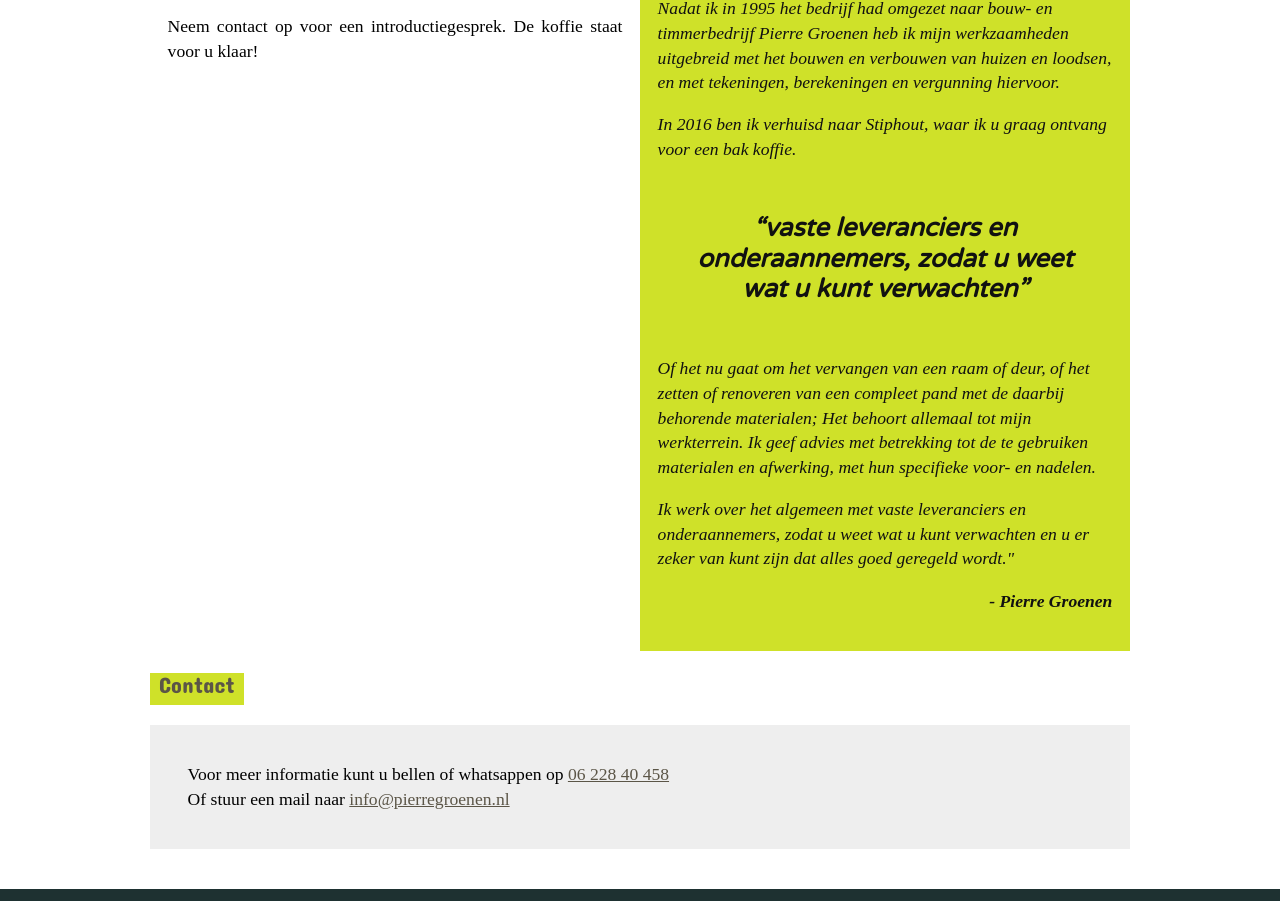
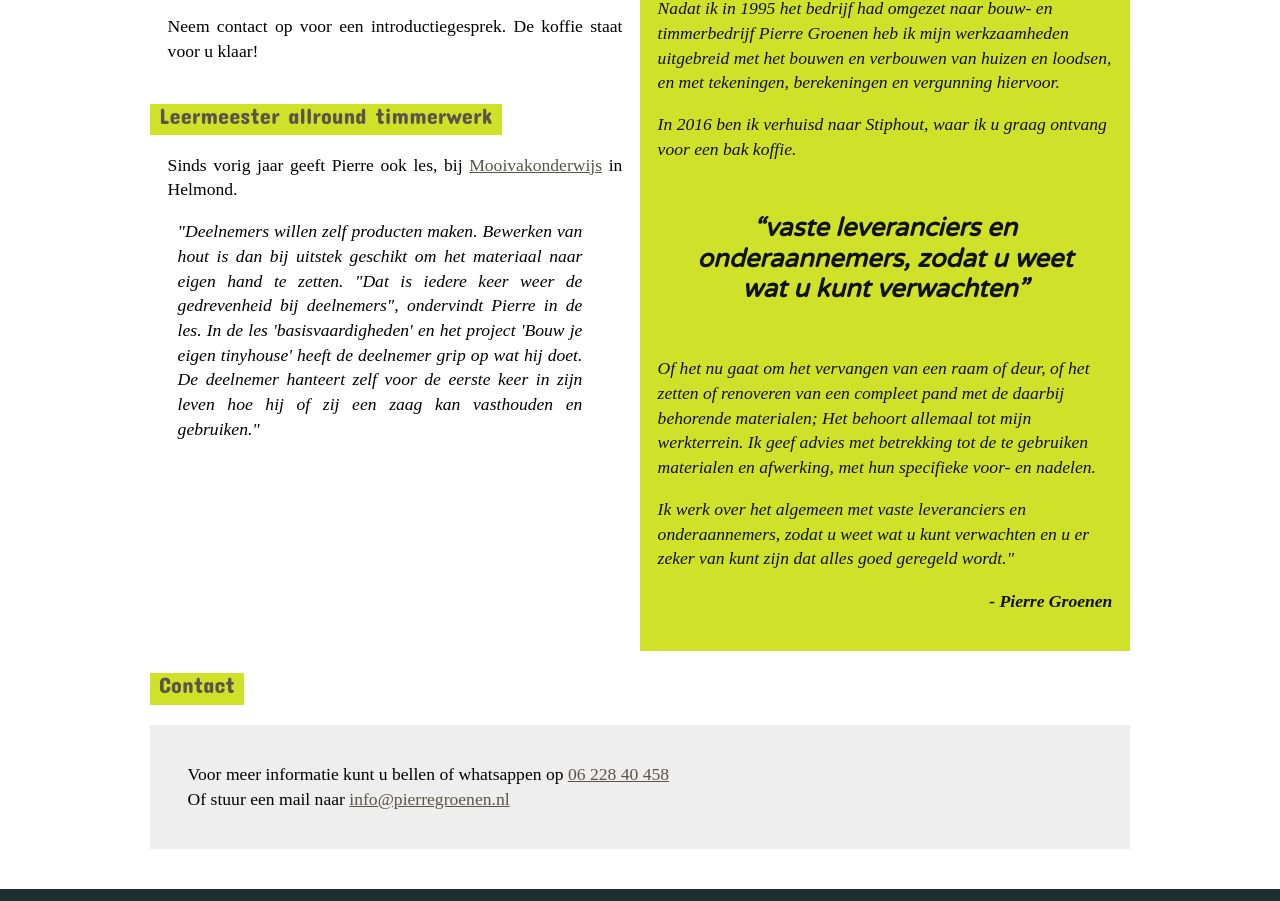
Before and after one commit to everybitnl/pierregroenen.nl, a plain HTML site: page index.html in a window 1280 px wide. Shown: the part 1259-2160 px from the top of the page. Drawn offline with Linux system fonts and the light colour scheme; a web font is replaced by a local one.

Commit message:
add mooivakonderwijs

```diff
--- a/index.html
+++ b/index.html
@@ -213,15 +213,36 @@
           </h3>
 
           <p>
-            Pierre Groenen helpt u bij het in kaart brengen van uw wensen en
-            het plannen en uitvoeren van uw bouwproject, met advies en
-            begeleiding. Met ruim 40 jaar ervaring kent Pierre Groenen het
-            bouwproces en de bouwwereld van binnen en van buiten.
+            Pierre Groenen helpt u bij het in kaart brengen van uw wensen en het
+            plannen en uitvoeren van uw bouwproject, met advies en begeleiding.
+            Met ruim 40 jaar ervaring kent Pierre Groenen het bouwproces en de
+            bouwwereld van binnen en van buiten.
           </p>
 
           <p>
             Neem contact op voor een introductiegesprek. De koffie staat voor u
             klaar!
+          </p>
+
+          <h2>Leermeester allround timmerwerk</h2>
+
+          <p>
+            Sinds vorig jaar geeft Pierre ook les, bij
+            <a
+              href="https://www.mooivakonderwijs.nl/over-ons/leermeesters/pierre-groenen/"
+              >Mooivakonderwijs</a
+            >
+            in Helmond.
+          </p>
+
+          <p style="font-style: italic; padding: 0 40px 0 10px">
+            "Deelnemers willen zelf producten maken. Bewerken van hout is dan bij
+            uitstek geschikt om het materiaal naar eigen hand te zetten. "Dat is
+            iedere keer weer de gedrevenheid bij deelnemers", ondervindt Pierre
+            in de les. In de les 'basisvaardigheden' en het project 'Bouw je
+            eigen tinyhouse' heeft de deelnemer grip op wat hij doet. De
+            deelnemer hanteert zelf voor de eerste keer in zijn leven hoe hij of
+            zij een zaag kan vasthouden en gebruiken."
           </p>
         </div>
 
```
